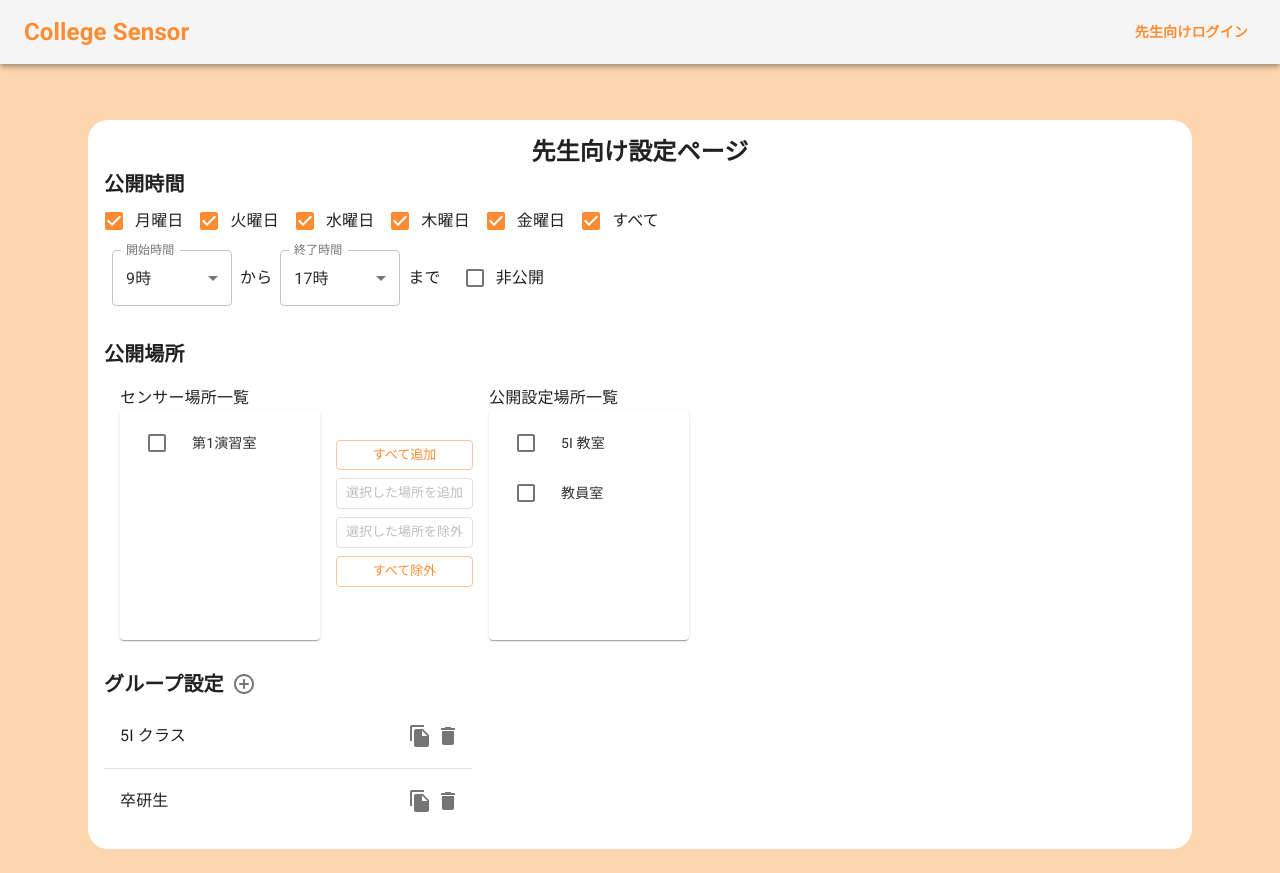
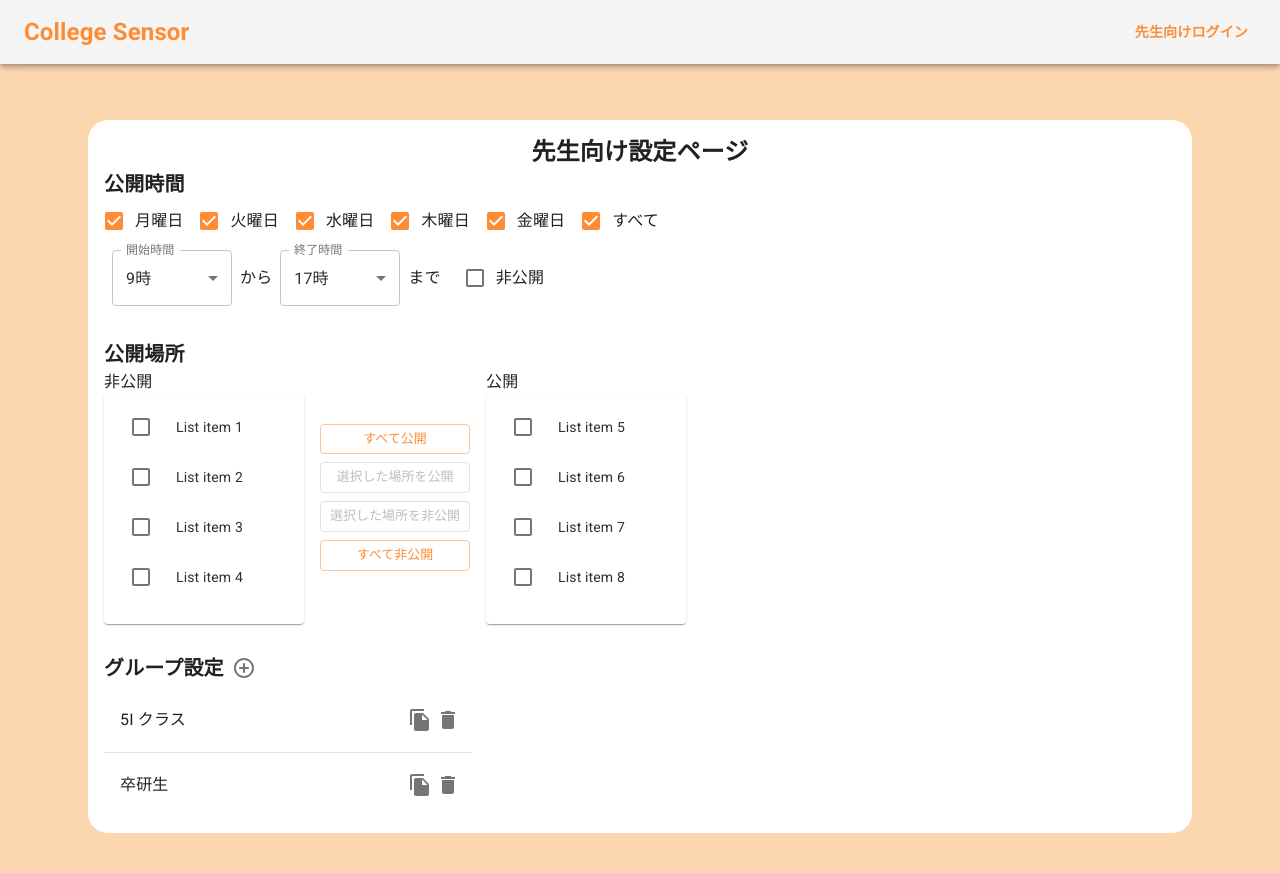
Before and after one commit to sensei-sensor/sensei-sensor-react, a React (Vite) app: page /UserPage in a window 1280 px wide. Built offline with nearby package versions, Linux system fonts and the light colour scheme.

Commit message:
PublicationListの更新

```diff
--- a/src/components/user/PublicationList.jsx
+++ b/src/components/user/PublicationList.jsx
@@ -8,22 +8,7 @@ import {
   ListItemText,
   Paper,
 } from "@mui/material";
-import { makeStyles } from "@mui/styles";
 import React from "react";
-
-const useStyles = makeStyles((theme) => ({
-  root: {
-    margin: "auto",
-  },
-  paper: {
-    width: 200,
-    height: 230,
-    overflow: "auto",
-  },
-  button: {
-    margin: theme.spacing(0.5, 0),
-  },
-}));
 
 function not(a, b) {
   return a.filter((value) => b.indexOf(value) === -1);
@@ -34,10 +19,9 @@ function intersection(a, b) {
 }
 
 export default function PublicationList() {
-  const classes = useStyles();
   const [checked, setChecked] = React.useState([]);
-  const [left, setLeft] = React.useState(["第1演習室"]);
-  const [right, setRight] = React.useState(["5I 教室", "教員室"]);
+  const [left, setLeft] = React.useState([0, 1, 2, 3]);
+  const [right, setRight] = React.useState([4, 5, 6, 7]);
 
   const leftChecked = intersection(checked, left);
   const rightChecked = intersection(checked, right);
@@ -78,7 +62,7 @@ export default function PublicationList() {
   };
 
   const customList = (items) => (
-    <Paper className={classes.paper}>
+    <Paper sx={{ width: 200, height: 230, overflow: "auto" }}>
       <List dense component="div" role="list">
         {items.map((value) => {
           const labelId = `transfer-list-item-${value}-label`;
@@ -95,10 +79,12 @@ export default function PublicationList() {
                   checked={checked.indexOf(value) !== -1}
                   tabIndex={-1}
                   disableRipple
-                  inputProps={{ "aria-labelledby": labelId }}
+                  inputProps={{
+                    "aria-labelledby": labelId,
+                  }}
                 />
               </ListItemIcon>
-              <ListItemText id={labelId} primary={`${value}`} />
+              <ListItemText id={labelId} primary={`List item ${value + 1}`} />
             </ListItem>
           );
         })}
@@ -108,53 +94,53 @@ export default function PublicationList() {
   );
 
   return (
-    <Grid container spacing={2} alignItems="center" className={classes.root}>
-      <Grid item>センサー場所一覧{customList(left)}</Grid>
+    <Grid container spacing={2} alignItems="center">
+      <Grid item>非公開{customList(left)}</Grid>
       <Grid item>
         <Grid container direction="column">
           <Button
+            sx={{ my: 0.5 }}
             variant="outlined"
             size="small"
-            className={classes.button}
             onClick={handleAllRight}
             disabled={left.length === 0}
-            aria-label="すべて追加"
+            aria-label="move all right"
           >
-            すべて追加
+            すべて公開
           </Button>
           <Button
+            sx={{ my: 0.5 }}
             variant="outlined"
             size="small"
-            className={classes.button}
             onClick={handleCheckedRight}
             disabled={leftChecked.length === 0}
-            aria-label="選択した場所を追加"
+            aria-label="move selected right"
           >
-            選択した場所を追加
+            選択した場所を公開
           </Button>
           <Button
+            sx={{ my: 0.5 }}
             variant="outlined"
             size="small"
-            className={classes.button}
             onClick={handleCheckedLeft}
             disabled={rightChecked.length === 0}
-            aria-label="選択した場所を除外"
+            aria-label="move selected left"
           >
-            選択した場所を除外
+            選択した場所を非公開
           </Button>
           <Button
+            sx={{ my: 0.5 }}
             variant="outlined"
             size="small"
-            className={classes.button}
             onClick={handleAllLeft}
             disabled={right.length === 0}
-            aria-label="すべて除外"
+            aria-label="move all left"
           >
-            すべて除外
+            すべて非公開
           </Button>
         </Grid>
       </Grid>
-      <Grid item>公開設定場所一覧{customList(right)}</Grid>
+      <Grid item>公開{customList(right)}</Grid>
     </Grid>
   );
 }
```
